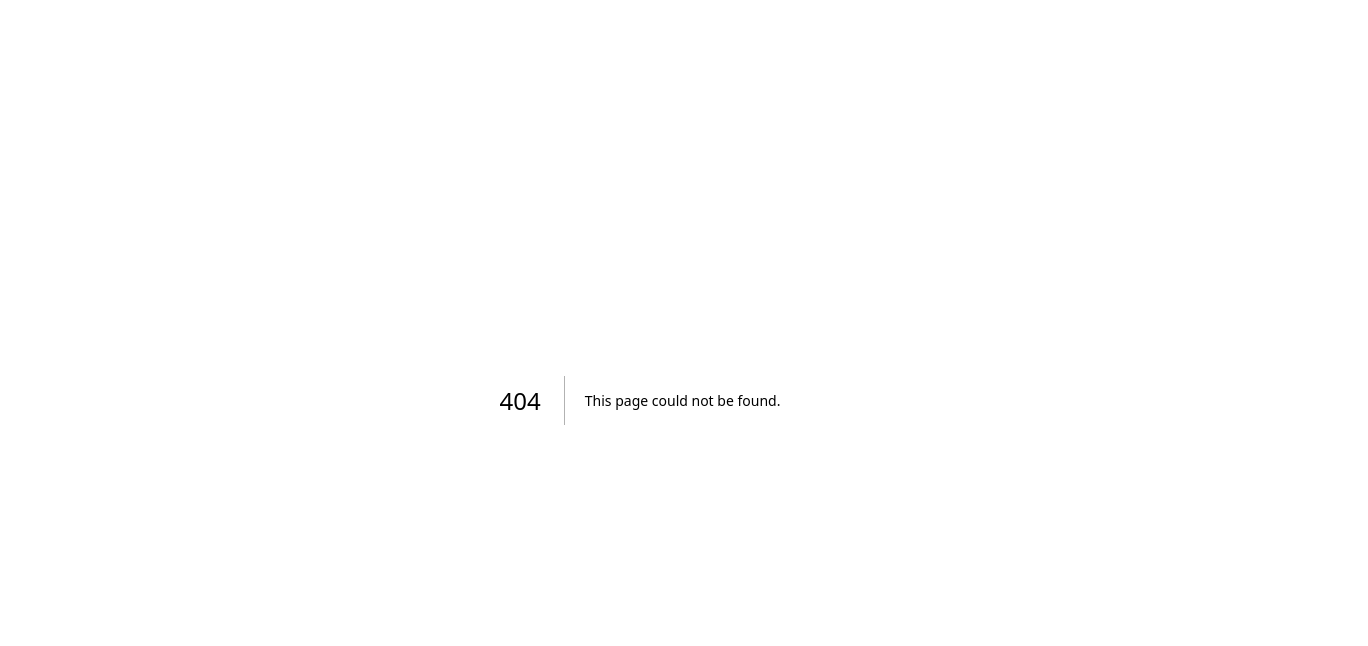
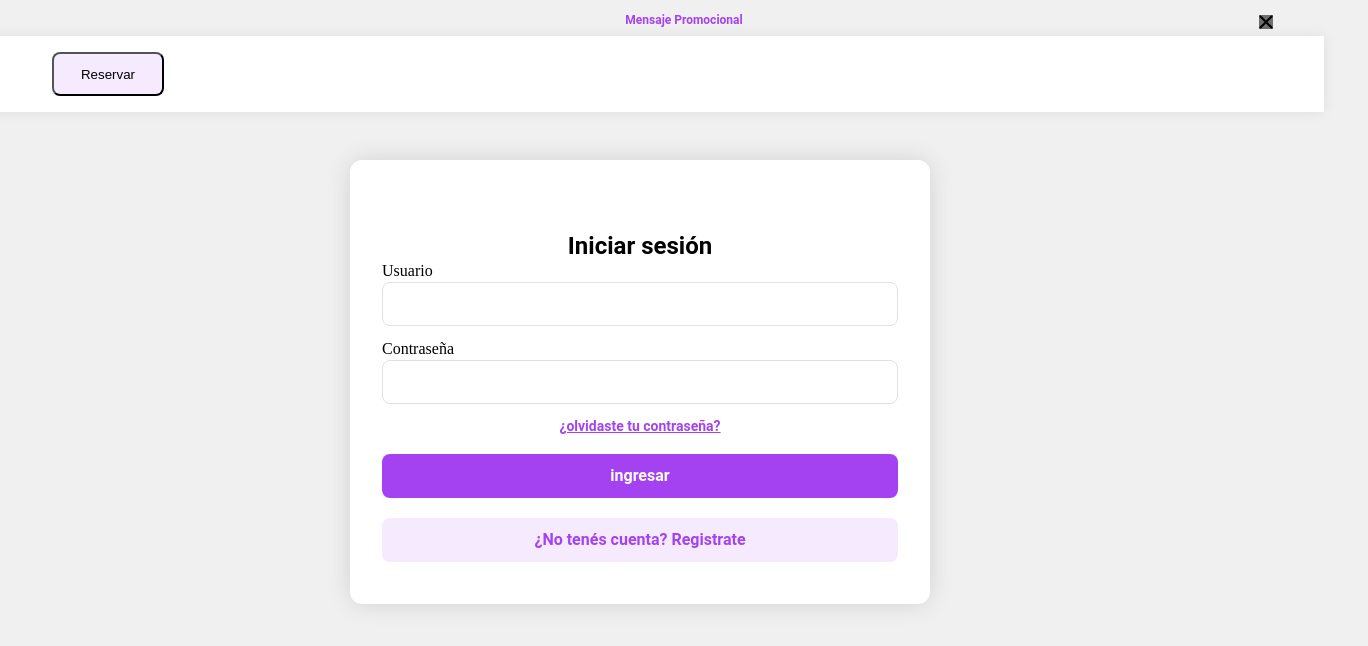
Before and after one commit to lucashaendel/webAPP-Reserva-de-turno, a Next.js app: page / in a window 1280 px wide. Before the commit this address had no page. Shown: the top 646 px of the page, 1368 px wide, since content can reach past the window. Built offline with nearby package versions, Linux system fonts and the light colour scheme.

Commit message:
se realiza el login del index

```diff
--- /dev/null
+++ b/pages/index.jsx
@@ -0,0 +1,64 @@
+import React from "react";
+import Link from "next/link";
+
+const login = () => {
+  return (
+    <div>
+      <div className="topBanner">
+        <div className="txt">
+          <p>Mensaje Promocional</p>
+        </div>
+
+        <div className="userInterface">
+          <Link href="#">
+            <svg
+              width="14"
+              height="14"
+              viewBox="0 0 14 14"
+              fill="none"
+              xmlns="http://www.w3.org/2000/svg"
+            >
+              <path
+                d="M0.731669 13.2929C1.12219 13.6834 1.75536 13.6834 2.14588 13.2929L7 8.43878L11.8541 13.2929C12.2446 13.6834 12.8778 13.6834 13.2683 13.2929L13.2929 13.2683C13.6834 12.8778 13.6834 12.2446 13.2929 11.8541L8.43878 7L13.2929 2.14588C13.6834 1.75536 13.6834 1.12219 13.2929 0.731669L13.2683 0.707107C12.8778 0.316582 12.2446 0.316583 11.8541 0.707107L7 5.56122L2.14588 0.707107C1.75536 0.316582 1.12219 0.316582 0.731669 0.707107L0.707107 0.731669C0.316582 1.12219 0.316583 1.75536 0.707107 2.14588L5.56122 7L0.707107 11.8541C0.316582 12.2446 0.316582 12.8778 0.707107 13.2683L0.731669 13.2929Z"
+                fill="black"
+              />
+            </svg>
+          </Link>
+        </div>
+      </div>
+      <div className="navbar">
+        <button>Reservar</button>
+      </div>
+
+      <div className="container-login">
+        <div className="head-login">
+          <h2>Iniciar sesión</h2>
+        </div>
+        <div className="inputs-login">
+          <div className="input-login">
+            <label>Usuario</label>
+            <input type="text"></input>
+          </div>
+
+          <div className="input-login">
+            <label>Contraseña</label>
+            <input type="password"></input>
+          </div>
+
+          <Link href="#" className="forgot-pw">
+            ¿olvidaste tu contraseña?
+          </Link>
+        </div>
+        <button className="btn-login">
+          <span>ingresar</span>
+        </button>
+
+        <button className="btn-register">
+          <span>¿No tenés cuenta? Registrate</span>
+        </button>
+      </div>
+    </div>
+  );
+};
+
+export default login;
```
